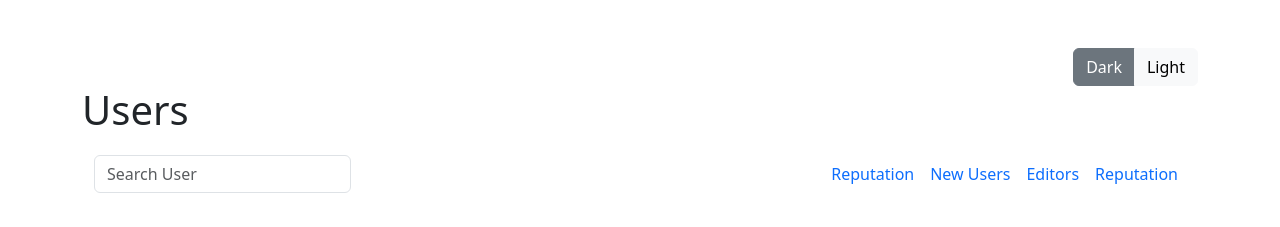
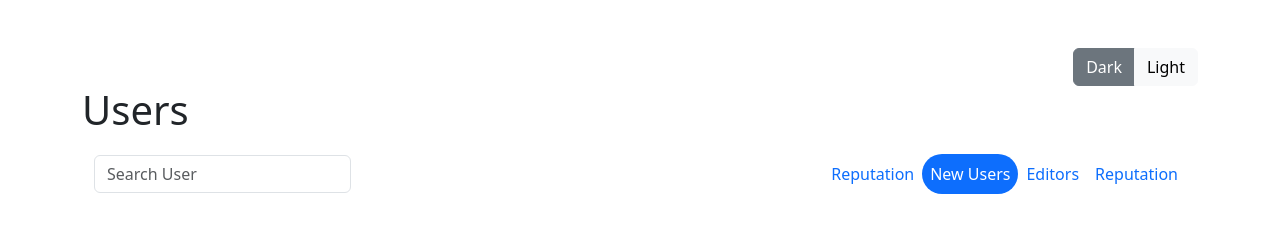
Before and after one commit to AHMEDELARABY-DEBUG/mini-project-bootstrap, a plain HTML site: page index.html in a window 1280 px wide. Shown: the top 227 px of the page. Drawn offline with Linux system fonts and the light colour scheme.

Commit message:
Update index.html
make the user page button highlight

```diff
--- a/index.html
+++ b/index.html
@@ -31,7 +31,7 @@
        <div class="collapse navbar-collapse" id="navbarNav">
         <ul class="navbar-nav ms-auto text-end ">
           <li class="nav-item"><a href="#" class="nav-link text-primary">Reputation</a></li>
-          <li class="nav-item"><a href="#" class="nav-link text-primary">New Users</a></li>
+          <li class="nav-item"><a href="#" class="nav-link text-bg-primary rounded-5">New Users</a></li>
           <li class="nav-item"><a href="#" class="nav-link text-primary">Editors</a></li>
           <li class="nav-item"><a href="#" class="nav-link text-primary">Reputation</a></li>
         </ul>
```
